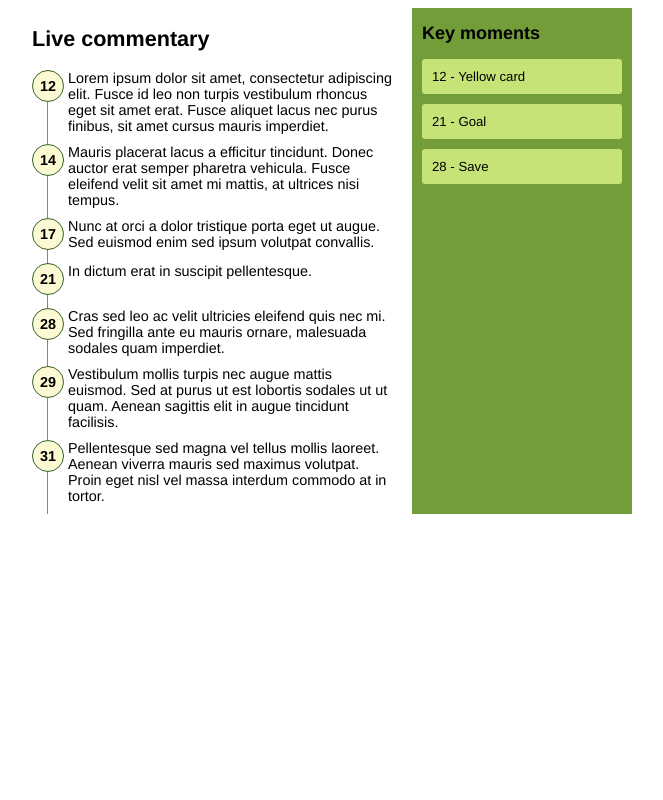
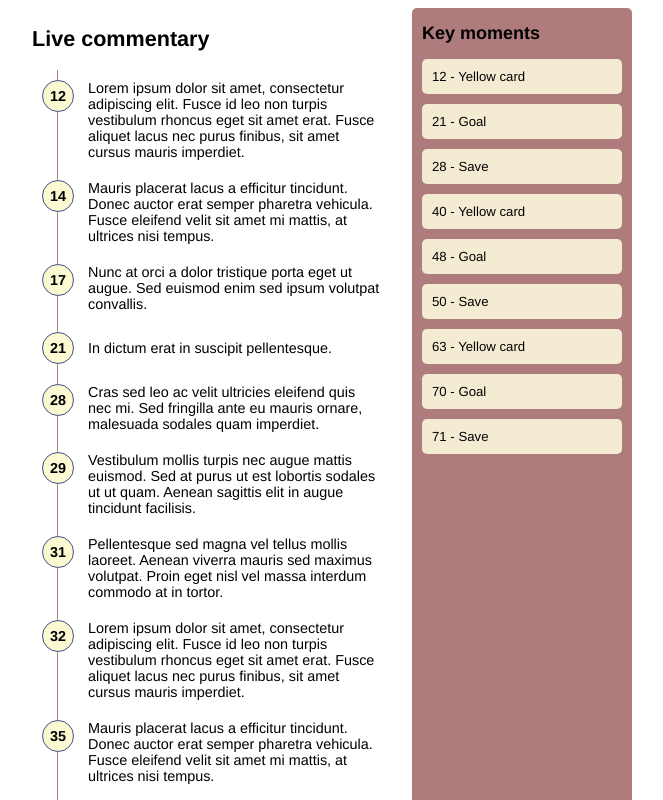
Before and after one commit to dnsmob/commentary-interface-demo, a React app: page / in a window 1280 px wide. Shown: the top 800 px of the page, without its empty margins (308-971 px from the left). Built offline with nearby package versions, Linux system fonts and the light colour scheme; data requests are answered from the project's data file.

Commit message:
added extra db entries, changed color scheme, improved usability

```diff
--- a/db.json
+++ b/db.json
@@ -41,6 +41,132 @@
       "message": "Pellentesque sed magna vel tellus mollis laoreet. Aenean viverra mauris sed maximus volutpat. Proin eget nisl vel massa interdum commodo at in tortor.",
       "time": 31,
       "type": "comment"
+    },
+    {
+      "id": 8,
+      "message": "Lorem ipsum dolor sit amet, consectetur adipiscing elit. Fusce id leo non turpis vestibulum rhoncus eget sit amet erat. Fusce aliquet lacus nec purus finibus, sit amet cursus mauris imperdiet.",
+      "time": 32,
+      "type": "comment"
+    },
+    {
+      "id": 9,
+      "message": "Mauris placerat lacus a efficitur tincidunt. Donec auctor erat semper pharetra vehicula. Fusce eleifend velit sit amet mi mattis, at ultrices nisi tempus.",
+      "time": 35,
+      "type": "comment"
+    },
+    {
+      "id": 10,
+      "message": "Nunc at orci a dolor tristique porta eget ut augue. Sed euismod enim sed ipsum volutpat convallis.",
+      "time": 40,
+      "type": "comment"
+    },
+    {
+      "id": 11,
+      "message": "In dictum erat in suscipit pellentesque.",
+      "time": 41,
+      "type": "comment"
+    },
+    {
+      "id": 12,
+      "message": "Cras sed leo ac velit ultricies eleifend quis nec mi. Sed fringilla ante eu mauris ornare, malesuada sodales quam imperdiet.",
+      "time": 43,
+      "type": "comment"
+    },
+    {
+      "id": 13,
+      "message": "Vestibulum mollis turpis nec augue mattis euismod. Sed at purus ut est lobortis sodales ut ut quam. Aenean sagittis elit in augue tincidunt facilisis.",
+      "time": 45,
+      "type": "comment"
+    },
+    {
+      "id": 14,
+      "message": "Pellentesque sed magna vel tellus mollis laoreet. Aenean viverra mauris sed maximus volutpat. Proin eget nisl vel massa interdum commodo at in tortor.",
+      "time": 46,
+      "type": "comment"
+    },
+    {
+      "id": 15,
+      "message": "Lorem ipsum dolor sit amet, consectetur adipiscing elit. Fusce id leo non turpis vestibulum rhoncus eget sit amet erat. Fusce aliquet lacus nec purus finibus, sit amet cursus mauris imperdiet.",
+      "time": 48,
+      "type": "comment"
+    },
+    {
+      "id": 16,
+      "message": "Mauris placerat lacus a efficitur tincidunt. Donec auctor erat semper pharetra vehicula. Fusce eleifend velit sit amet mi mattis, at ultrices nisi tempus.",
+      "time": 50,
+      "type": "comment"
+    },
+    {
+      "id": 17,
+      "message": "Nunc at orci a dolor tristique porta eget ut augue. Sed euismod enim sed ipsum volutpat convallis.",
+      "time": 52,
+      "type": "comment"
+    },
+    {
+      "id": 18,
+      "message": "In dictum erat in suscipit pellentesque.",
+      "time": 53,
+      "type": "comment"
+    },
+    {
+      "id": 19,
+      "message": "Cras sed leo ac velit ultricies eleifend quis nec mi. Sed fringilla ante eu mauris ornare, malesuada sodales quam imperdiet.",
+      "time": 57,
+      "type": "comment"
+    },
+    {
+      "id": 20,
+      "message": "Vestibulum mollis turpis nec augue mattis euismod. Sed at purus ut est lobortis sodales ut ut quam. Aenean sagittis elit in augue tincidunt facilisis.",
+      "time": 60,
+      "type": "comment"
+    },
+    {
+      "id": 21,
+      "message": "Pellentesque sed magna vel tellus mollis laoreet. Aenean viverra mauris sed maximus volutpat. Proin eget nisl vel massa interdum commodo at in tortor.",
+      "time": 63,
+      "type": "comment"
+    },
+    {
+      "id": 22,
+      "message": "Lorem ipsum dolor sit amet, consectetur adipiscing elit. Fusce id leo non turpis vestibulum rhoncus eget sit amet erat. Fusce aliquet lacus nec purus finibus, sit amet cursus mauris imperdiet.",
+      "time": 65,
+      "type": "comment"
+    },
+    {
+      "id": 23,
+      "message": "Mauris placerat lacus a efficitur tincidunt. Donec auctor erat semper pharetra vehicula. Fusce eleifend velit sit amet mi mattis, at ultrices nisi tempus.",
+      "time": 69,
+      "type": "comment"
+    },
+    {
+      "id": 24,
+      "message": "Nunc at orci a dolor tristique porta eget ut augue. Sed euismod enim sed ipsum volutpat convallis.",
+      "time": 70,
+      "type": "comment"
+    },
+    {
+      "id": 25,
+      "message": "In dictum erat in suscipit pellentesque.",
+      "time": 71,
+      "type": "comment"
+    },
+    {
+      "id": 26,
+      "message": "Cras sed leo ac velit ultricies eleifend quis nec mi. Sed fringilla ante eu mauris ornare, malesuada sodales quam imperdiet.",
+      "time": 73,
+      "type": "comment"
+    },
+    {
+      "id": 27,
+      "message": "Vestibulum mollis turpis nec augue mattis euismod. Sed at purus ut est lobortis sodales ut ut quam. Aenean sagittis elit in augue tincidunt facilisis.",
+      "time": 75,
+      "type": "comment"
+    },
+    {
+      "id": 28,
+      "message": "Pellentesque sed magna vel tellus mollis laoreet. Aenean viverra mauris sed maximus volutpat. Proin eget nisl vel massa interdum commodo at in tortor.",
+      "time": 77,
+      "type": "comment"
     }
   ],
   "moments": [
@@ -61,6 +187,42 @@
       "message": "Save",
       "time": 28,
       "type": "moment"
+    },
+    {
+      "id": 4,
+      "message": "Yellow card",
+      "time": 40,
+      "type": "moment"
+    },
+    {
+      "id": 5,
+      "message": "Goal",
+      "time": 48,
+      "type": "moment"
+    },
+    {
+      "id": 6,
+      "message": "Save",
+      "time": 50,
+      "type": "moment"
+    },
+    {
+      "id": 7,
+      "message": "Yellow card",
+      "time": 63,
+      "type": "moment"
+    },
+    {
+      "id": 8,
+      "message": "Goal",
+      "time": 70,
+      "type": "moment"
+    },
+    {
+      "id": 9,
+      "message": "Save",
+      "time": 71,
+      "type": "moment"
     }
   ]
 }
--- a/src/js/App.js
+++ b/src/js/App.js
@@ -65,6 +65,8 @@ export default class App extends Component {
     const entry = this.mappedComments.filter(node => node.props.data.type === App.COMMENT && node.props.data.time === time)[0];
     const node = ReactDOM.findDOMNode(entry.ref.current);
     node.classList.add('highlighted');
+
+    node.scrollIntoView({ block: 'end',  behavior: 'smooth' });
   }
 
   render() {
--- a/src/js/app.css
+++ b/src/js/app.css
@@ -22,7 +22,8 @@ html {
   width: 200px;
   margin: 0 0 0 20px;
   padding: 0 10px;
-  background: #729d39;
+  background: #ae7c7c;
+  border-radius: 5px;
 }
 
 .moments > div {
--- a/src/js/components/Comment.js
+++ b/src/js/components/Comment.js
@@ -14,7 +14,7 @@ export default class Comment extends Component {
     return (
       <div className= { type === App.COMMENT ? 'comment' : 'moment'}>
         <div>{time}</div>
-        <div className="message">{message}</div>
+        <div className="message"><span>{message}</span></div>
       </div>
     );
   }
--- a/src/js/components/comment.css
+++ b/src/js/components/comment.css
@@ -1,5 +1,6 @@
 .commentaries .comment {
   display: flex;
+  padding: 0 0 0 10px;
   min-height: 45px;
 }
 
@@ -8,23 +9,36 @@
   height: 30px;
   position: absolute;
   border-radius: 30px;
-  border: 1px solid #36622b;
+  border: 1px solid #474f85;
   background: #fbfad3;
   display: flex;
   align-items: center;
   justify-content: center;
   font-weight: bold;
+  transform: translateY(10px);
 }
 
 .commentaries .comment > div.message, .commentaries .moment > div.message {
-  border-left: 1px solid #729d39;
+  border-left: 1px solid #ae7c7c;
   margin: 0 0 0 15px;
   padding: 0 0 0 20px;
-  padding-bottom: 10px;
+  display: flex;
+  flex: 1;
 }
 
-.commentaries .highlighted {
-  background: #36622b;
+.commentaries .comment > div.message > span, .commentaries .moment > div.message > span {
+  display: inline-block;
+  border-radius: 5px;
+  padding: 10px;
+  min-height: 32px;
+  flex: 1;
+  display: flex;
+  align-items: center;
+  transition: all .35s;
+}
+
+.commentaries .highlighted span {
+  background: #474f85;
 }
 
 .commentaries .comment.highlighted > div.message {
@@ -34,7 +48,9 @@
 .commentaries .moment {
   display: none;
   min-height: 45px;
-  background: #c6e377;
+  background: #f3ecd3;
+  border-radius: 5px;
+  padding: 0 0 0 10px;
 }
 
 .commentaries .moment > div.message {
--- a/src/js/components/moment.css
+++ b/src/js/components/moment.css
@@ -1,6 +1,6 @@
 .moments > div {
-  background: #c6e377;
-  border-radius: 3px;
+  background: #f3ecd3;
+  border-radius: 5px;
   cursor: pointer;
   margin: 0 0 10px 0;
   padding: 10px;
```
Also changed, not shown: src/js/components/Input.js (deleted, +0 -27 lines).
